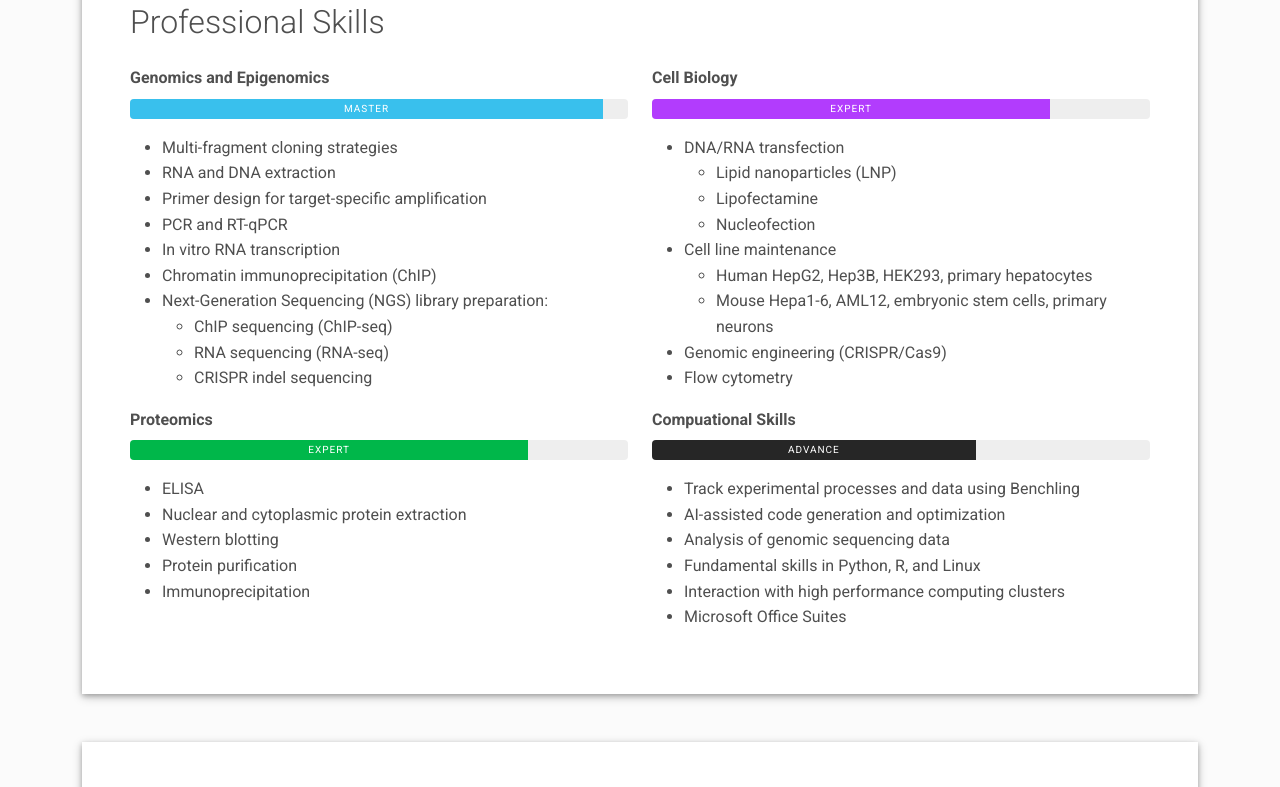
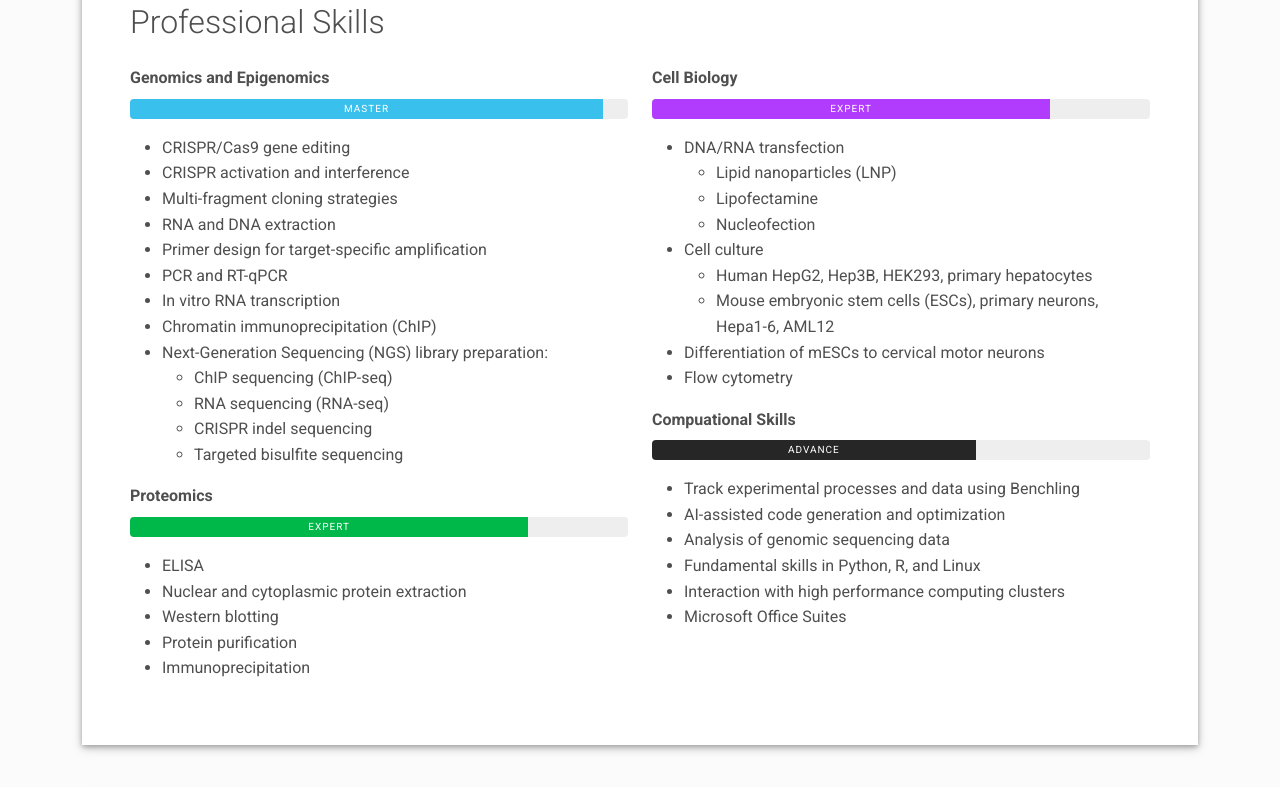
Before and after one commit to pyaohtw/pyaohtw, a plain HTML site: page index.html in a window 1280 px wide. Shown: the part 1046-1833 px from the top of the page. Drawn offline with Linux system fonts and the light colour scheme; some icons are missing.

Commit message:
Update index.html

```diff
--- a/index.html
+++ b/index.html
@@ -112,6 +112,8 @@
               <div class="progress-bar bg-info" role="progressbar" data-aos="zoom-in-right" data-aos-delay="100" data-aos-anchor=".skills-section" style="width: 95%;" aria-valuenow="95" aria-valuemin="0" aria-valuemax="100">Master</div>
             </div>
             <p><ul>
+              <li>CRISPR/Cas9 gene editing</li>
+              <li>CRISPR activation and interference</li>
               <li>Multi-fragment cloning strategies</li>
               <li>RNA and DNA extraction</li>
               <li>Primer design for target-specific amplification</li>
@@ -123,6 +125,7 @@
                   <li>ChIP sequencing (ChIP-seq)</li>
                   <li>RNA sequencing (RNA-seq)</li>
                   <li>CRISPR indel sequencing</li>
+                  <li>Targeted bisulfite sequencing</li>
                 </ul>
               </li>
             </ul>
@@ -156,13 +159,13 @@
                 <li>Lipofectamine</li>
                 <li>Nucleofection</li>
               </ul>
-              <li>Cell line maintenance
+              <li>Cell culture
                 <ul>
                   <li>Human HepG2, Hep3B, HEK293, primary hepatocytes</li>
-                  <li>Mouse Hepa1-6, AML12, embryonic stem cells, primary neurons</li>
+                  <li>Mouse embryonic stem cells (ESCs), primary neurons, Hepa1-6, AML12</li>
                 </ul>
               </li>
-              <li>Genomic engineering (CRISPR/Cas9)</li>
+              <li>Differentiation of mESCs to cervical motor neurons</li>
               <li>Flow cytometry</li>
             </ul>
           </p>
@@ -322,7 +325,7 @@
           <div class="col-md-12">
             <h2 class="h2 fw-light mb-4">Publications</h2>
             <ul style="text-align: justify;">
-              <li>Ortabozkoyun H, <b>Huang P-Y</b>, Gonzalez-Buendia E, Cho H, Kim S, Tsirigos A, Mazzoni E, Reinberg D. Members of an array of zinc finger proteins specify distinct Hox chromatin boundaries. bioRxiv. 2024. <a href="https://www.biorxiv.org/content/10.1101/2023.04.25.538167v2" target="_blank">[Link]</a></li>
+              <li>Ortabozkoyun H*, <b>Huang P-Y*</b>, Gonzalez-Buendia E, Cho H, Kim S, Tsirigos A, Mazzoni E, Reinberg D. Members of an array of zinc finger proteins specify distinct Hox chromatin boundaries. Molecular Cell 2024 (accepted). <a href="https://www.biorxiv.org/content/10.1101/2023.04.25.538167v2" target="_blank">[Link]</a></li>
               <li>Ortabozkoyun H, <b>Huang P-Y</b>, Cho H, Narendra V, LeRoy G, Gonzalez-Buendia E, Skok JA, Tsirigos A, Mazzoni EO, Reinberg D. CRISPR and biochemical screens identify MAZ as a cofactor in CTCF-mediated insulation at Hox clusters. Nature Genetics. 2022;54(2):202-212. <a href="https://www.nature.com/articles/s41588-021-01008-5" target="_blank">[Link]</a></li>
               <li><b>Huang P-Y</b>, Zhang J, Jiang B, Chan C, Yu J, Lu Y, Chung K, Zimmerli L. NINJA-associated ERF19 negatively regulates Arabidopsis pattern-triggered immunity. Journal of Experimental Botany. 2019;70(3):1033-1047. <a href="https://academic.oup.com/jxb/article/70/3/1033/5194496" target="_blank">[Link]</a></li>
               <li>Yeh Y-H, Panzeri D, Kadota Y, Huang Y-C, <b>Huang P-Y</b>, Tao C-N, Roux M, Chien H-C, Chin T-C, Chu P-W. The Arabidopsis malectin-like/LRR-RLK IOS1 is critical for BAK1-dependent and BAK1-independent pattern-triggered immunity. The Plant Cell. 2016;28(7):1701-1721. <a href="https://academic.oup.com/plcell/article/28/7/1701/6098330" target="_blank">[Link]</a></li>
```
